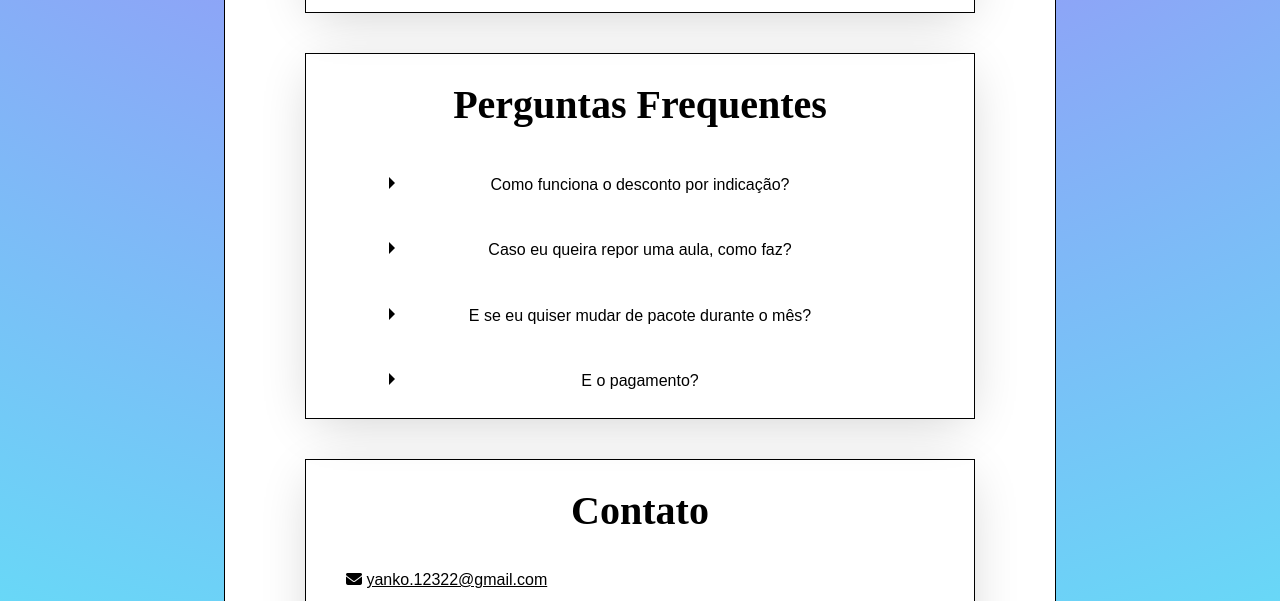
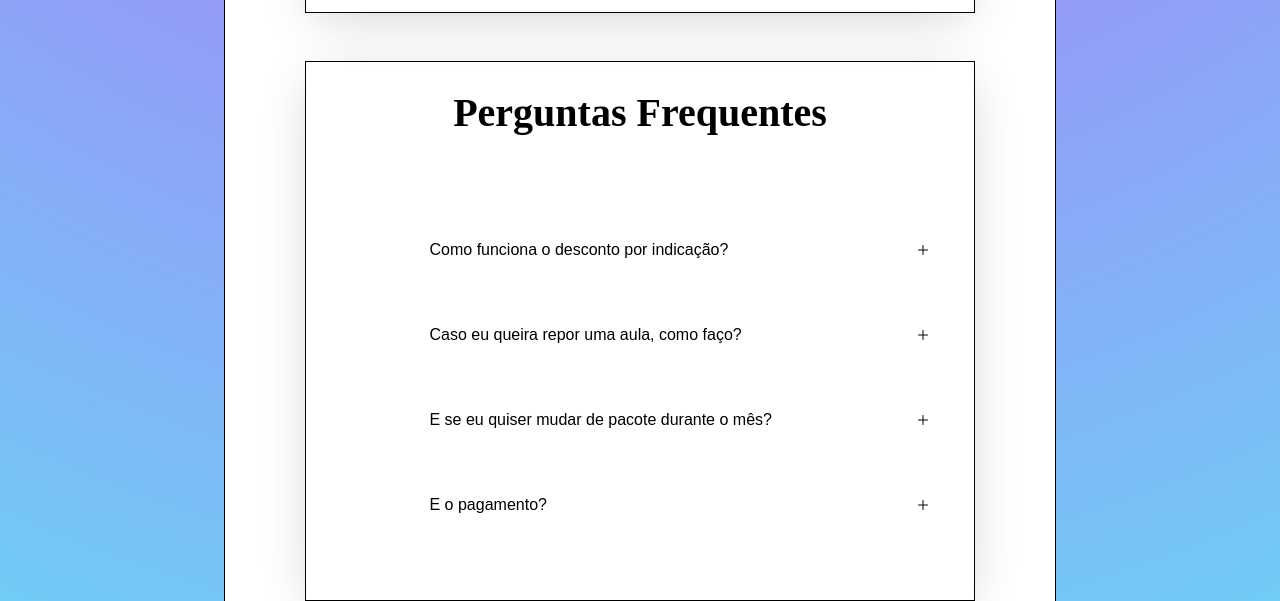
Before and after one commit to Yaszko/Profile, a plain HTML site: page index.html in a window 1280 px wide. Shown: the part 2734-3335 px from the top of the page. Drawn offline with nearby package versions, Linux system fonts and the light colour scheme; a web font is replaced by a local one.

Commit message:
faq changes

```diff
--- a/index.html
+++ b/index.html
@@ -109,27 +109,55 @@
           </div>
         </div>
       </section>
-      <section id="faq">
+      <section id="faq" class="faq">
         <h2>Perguntas Frequentes</h2>
-          <details>
-            <summary>Como funciona o desconto por indicação?</summary>
-            <p>Ao indicar alguém para ter aulas comigo, no primeiro mês que seu colega tiver aulas, você recebe o desconto de indicação.</p>
-          </details>
-          <details>
-            <summary>Caso eu queira repor uma aula, como faz?</summary>
-            <p>Caso você não compareça na aula no horário combinado, não haverá reposição. Entretanto, caso você avise com 24 horas de antecedência que não poderá comparecer, nós remarcaremos a aula para outro dia. O valor não é alterado, independente do caso.</p>
-          </details>
-          <details>
-            <summary>E se eu quiser mudar de pacote durante o mês?</summary>
-            <p>Caso você decida contratar um novo pacote, você terá todas as aulas referentes ao pacote anterior até o fim do mês e, no próximo mês começaremos as atividades referentes ao novo pacote.<p>
-          </details>
-          <details>
-            <summary>E o pagamento?</summary>
-            <p>Após a primeira aula gratuita, caso você queira contratar algum pacote, o pagamento é feito antes das aulas começarem.</p>
+          <ul>
+            <li>
+              <div class="questao">
+                <span>Como funciona o desconto por indicação?</span>
+                <span class="icon"><ion-icon name="add-outline"></ion-icon></span>
+              </div>
+              <div class="resposta">
+                <span>Ao indicar alguém para ter aulas comigo, no primeiro mês que seu colega tiver aulas, você recebe o desconto de indicação.</span>
+              </div>
+            </li>
+            <li><div class="questao">
+              <span>Caso eu queira repor uma aula, como faço?</span>
+              <span class="icon"><ion-icon name="add-outline"></ion-icon></span>
+            </div>
+            <div class="resposta">
+              <span>Caso você não compareça na aula no horário combinado, não haverá reposição. Entretanto, caso você avise com 24 horas de antecedência que não poderá comparecer, nós remarcaremos a aula para outro dia. O valor não é alterado, independente do caso.</span>
+            </div>
+          </li>
+          <li><div class="questao">
+            <span>E se eu quiser mudar de pacote durante o mês?</span>
+            <span class="icon"><ion-icon name="add-outline"></ion-icon></span>
+          </div>
+          <div class="resposta">
+            <span>Caso você decida contratar um novo pacote, você terá todas as aulas referentes ao pacote anterior até o fim do mês e, no próximo mês começaremos as atividades referentes ao novo pacote.</span>
+          </div>
+        </li>
+        <li><div class="questao">
+          <span>E o pagamento?</span>
+          <span class="icon"><ion-icon name="add-outline"></ion-icon></span>
+        </div>
+        <div class="resposta">
+          <span>pós a primeira aula gratuita, caso você queira contratar algum pacote, o pagamento é feito antes das aulas começarem.
 
-            <p>Formas de pagamento: PIX, transferência ou dinheiro.</p>
-          </details>
+            Formas de pagamento: PIX, transferência ou dinheiro.</span>
+        </div>
+      </li>
+          </ul>
       </section>
+      <script>
+        const questao = document.querySelectorAll('.questao')
+
+        questao.forEach(function (questao) {
+          questao.addEventListener('click', function() {
+            questao.classList.toggle('open')
+          })
+        })
+      </script>
       <section id="Contato">
         <h2>Contato</h2>
         <ul>
@@ -140,4 +168,6 @@
       </section>
     </main>
   </body>
+  <script type="module" src="https://unpkg.com/ionicons@7.1.0/dist/ionicons/ionicons.esm.js"></script>
+<script nomodule src="https://unpkg.com/ionicons@7.1.0/dist/ionicons/ionicons.js"></script>
 </html>
--- a/style.css
+++ b/style.css
@@ -35,6 +35,60 @@ header > nav > ul{
 nav > ul > li{
     display: inline-block;
     padding: 15px;
+}
+
+.faq{
+    margin-top: 3rem;
+    display: flex;
+    flex-direction: column;
+    align-items: center;
+}
+
+.faq ul{
+    margin: 3rem;
+    width: 75%;
+    max-width: 900px;
+}
+
+.faq ul li{
+    list-style: none;
+    margin-bottom: 8px;
+}
+
+.faq .questao{
+    margin-bottom: 1px;
+    padding: 20px;
+    width: 100%;
+    display: flex;
+    justify-content: space-between;
+    cursor: pointer;
+}
+
+.faq .icon{
+    margin-left: 1rem;
+    display: flex;
+    align-items: center;
+    justify-content: center;
+    transition: transform 0.25s ease-in-out;
+}
+
+.faq .resposta{
+    max-height: 0;
+    overflow: hidden;
+    transition: max-height 0.25s cubic-bezier(0.5, 0.1, 1);
+}
+
+.faq .resposta span{
+    display: inline-block;
+    padding: 1.2rem;
+}
+
+.faq .questao.open + .resposta{
+    max-height: 1200px;
+}
+
+.faq .questao.open > .icon{
+    transform: rotate(45deg);
 }
 
 main{
@@ -123,53 +177,6 @@ section{
 
 #Atendimento{
     text-align: center;
-}
-
-#faq{
-
-}
-
-details {
-    width: 80%;
-    margin: 0 auto ;
-    background: white;
-    margin-bottom: .5rem;
-    overflow: hidden;
-    border: #282828;
-    border-color: black;
-  }
-
-summary{
-    padding: 1rem;
-    display: block;
-    padding-left: 2.2rem;
-    position: relative;
-    cursor: pointer;
-}
-
-summary:before {
-    content: '';
-    border-width: .4rem;
-    border-style: solid;
-    border-color: transparent transparent transparent black;
-    position: absolute;
-    top: 1.3rem;
-    left: 1rem;
-    transform: rotate(0);
-    transform-origin: .2rem 50%;
-    transition: 0.35s transform ease;
-  }
-
-  details[open] > summary:before {
-    transform: rotate(90deg);
-  }
-
-  details summary::-webkit-details-marker {
-    display:none;
-  }
-
-section details summary{
-    padding: 2%;
 }
 
 .content{
```
